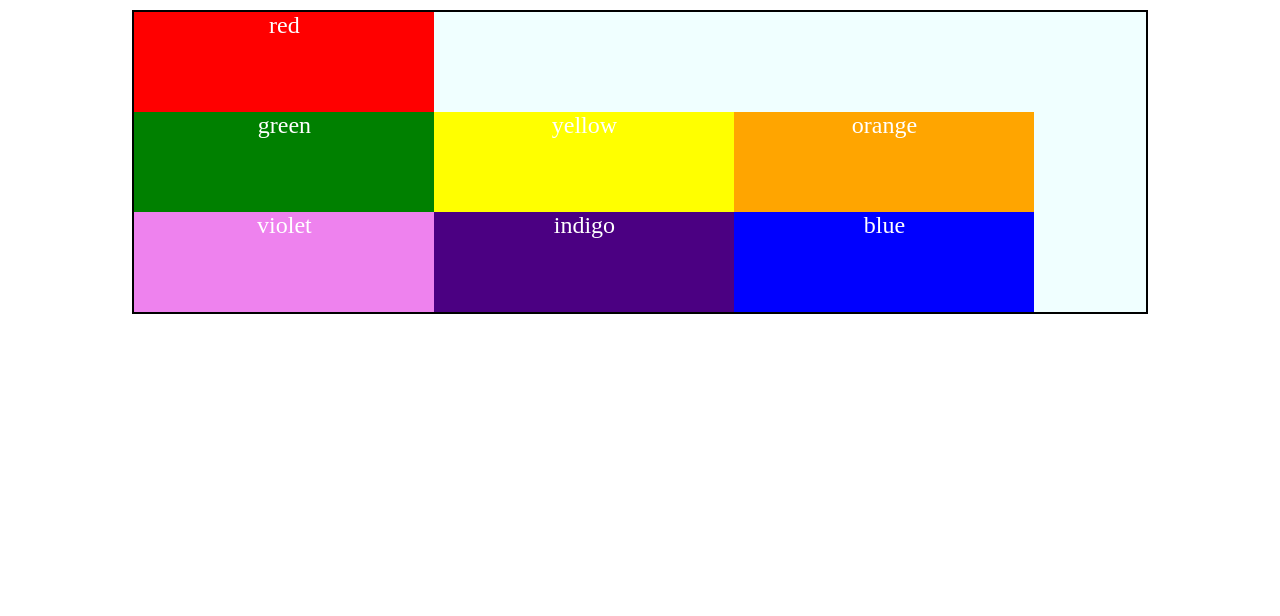
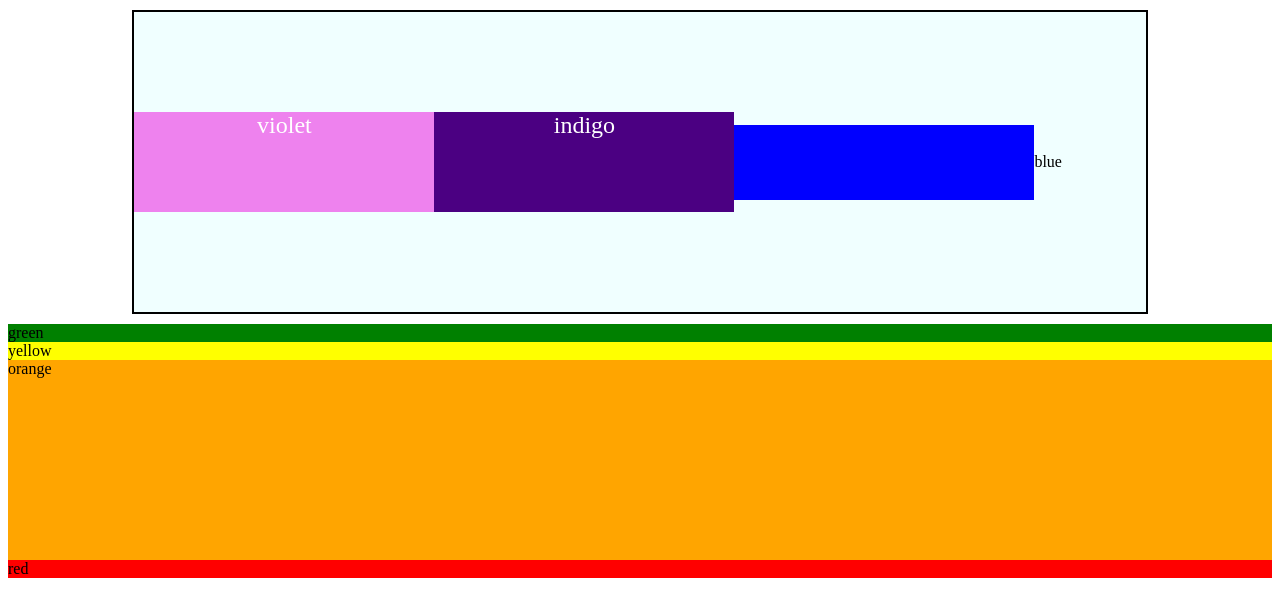
Before and after one commit to vedprakash-2004/CSS-Learning, a plain HTML site: page revesion.html in a window 1280 px wide. Drawn offline with Linux system fonts and the light colour scheme.

Commit message:
learn flex property

```diff
--- a/pans16.css
+++ b/pans16.css
@@ -7,7 +7,11 @@
     display: flex;
     flex-direction: row;
     justify-content: flex-start;
-    flex-wrap: wrap-reverse;
+    flex-wrap: wrap;
+    align-items: flex-start;
+    flex-wrap: wrap;
+    align-items: center;
+
 
 }
 
--- a/revesion.html
+++ b/revesion.html
@@ -10,10 +10,10 @@
   <div id="container">
     <div style="background-color: violet;">violet</div>
     <div style="background-color: indigo;">indigo</div>
-    <div style="background-color: blue;">blue</div>
+    <div style="background-color: blue; height: 75px;"></div>blue</div>
     <div style="background-color: green;">green</div>
     <div style="background-color: yellow;">yellow</div>
-    <div style="background-color: orange;">orange</div>
+    <div style="background-color: orange; height: 200px;">orange</div>
     <div style="background-color: red;">red</div>
 
   </div>
```
